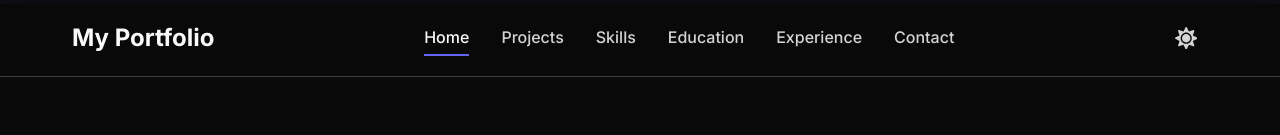
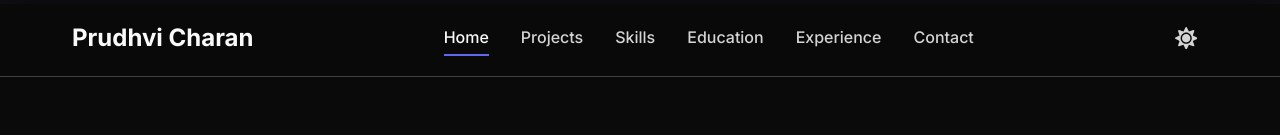
Before and after one commit to Prudhvicharan/portfolio-react, a React (Create React App) app: page / in a window 1280 px wide. Shown: the top 135 px of the page. Built offline with nearby package versions, Linux system fonts and the light colour scheme.

Commit message:
Update Navbar component to reflect name change from "My Portfolio" to "Prudhvi Charan".

```diff
--- a/src/components/Navbar.jsx
+++ b/src/components/Navbar.jsx
@@ -61,7 +61,7 @@ const Navbar = ({ theme, toggleTheme }) => {
       <nav className={`navbar ${isScrolled ? "scrolled" : ""}`}>
         <div className="navbar-container">
           <a href="#home" className="nav-logo" onClick={closeMenu}>
-            My Portfolio
+            Prudhvi Charan
           </a>
           <div className="nav-menu-desktop">
             {navLinks.map((link) => (
```
